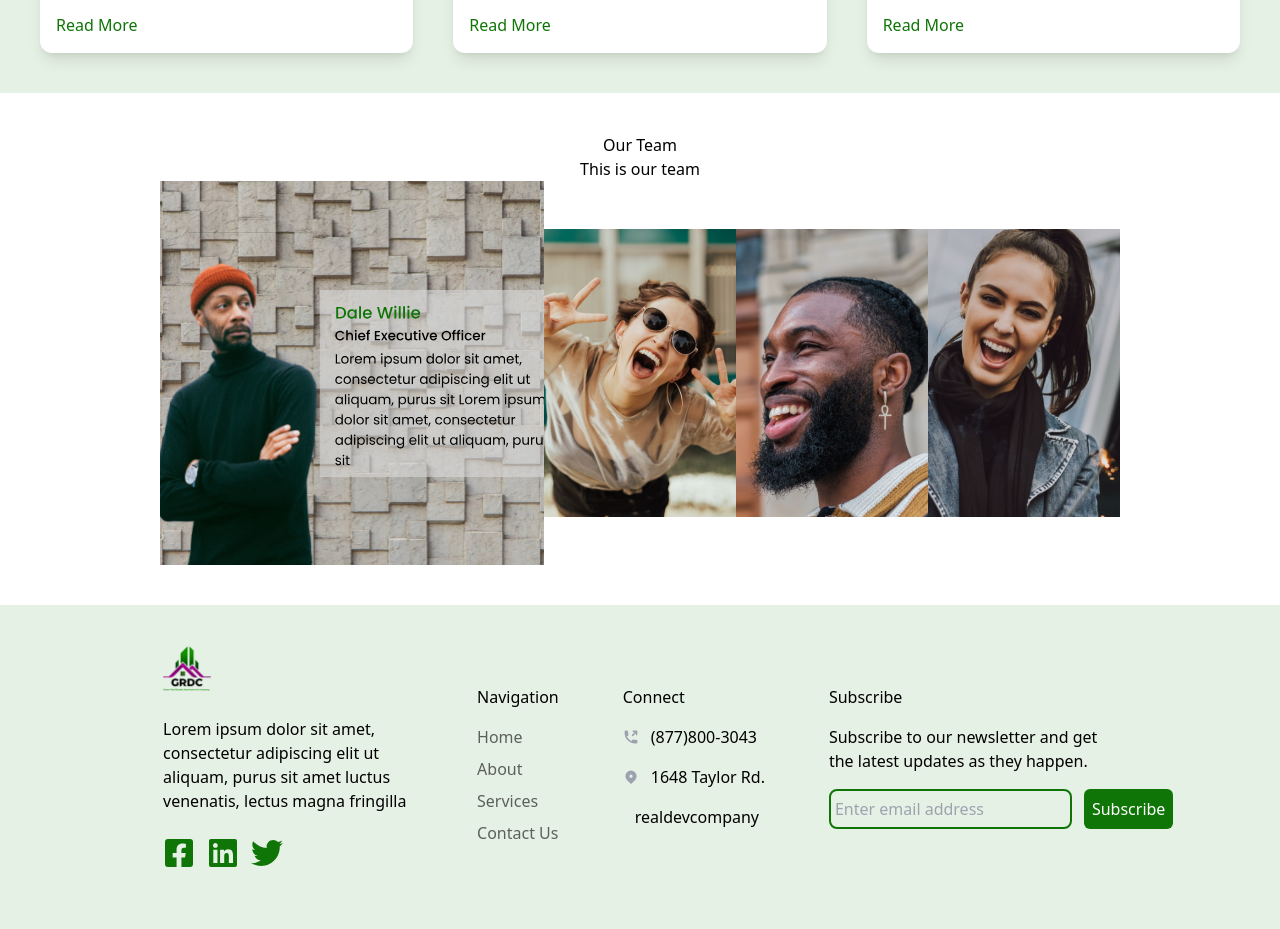
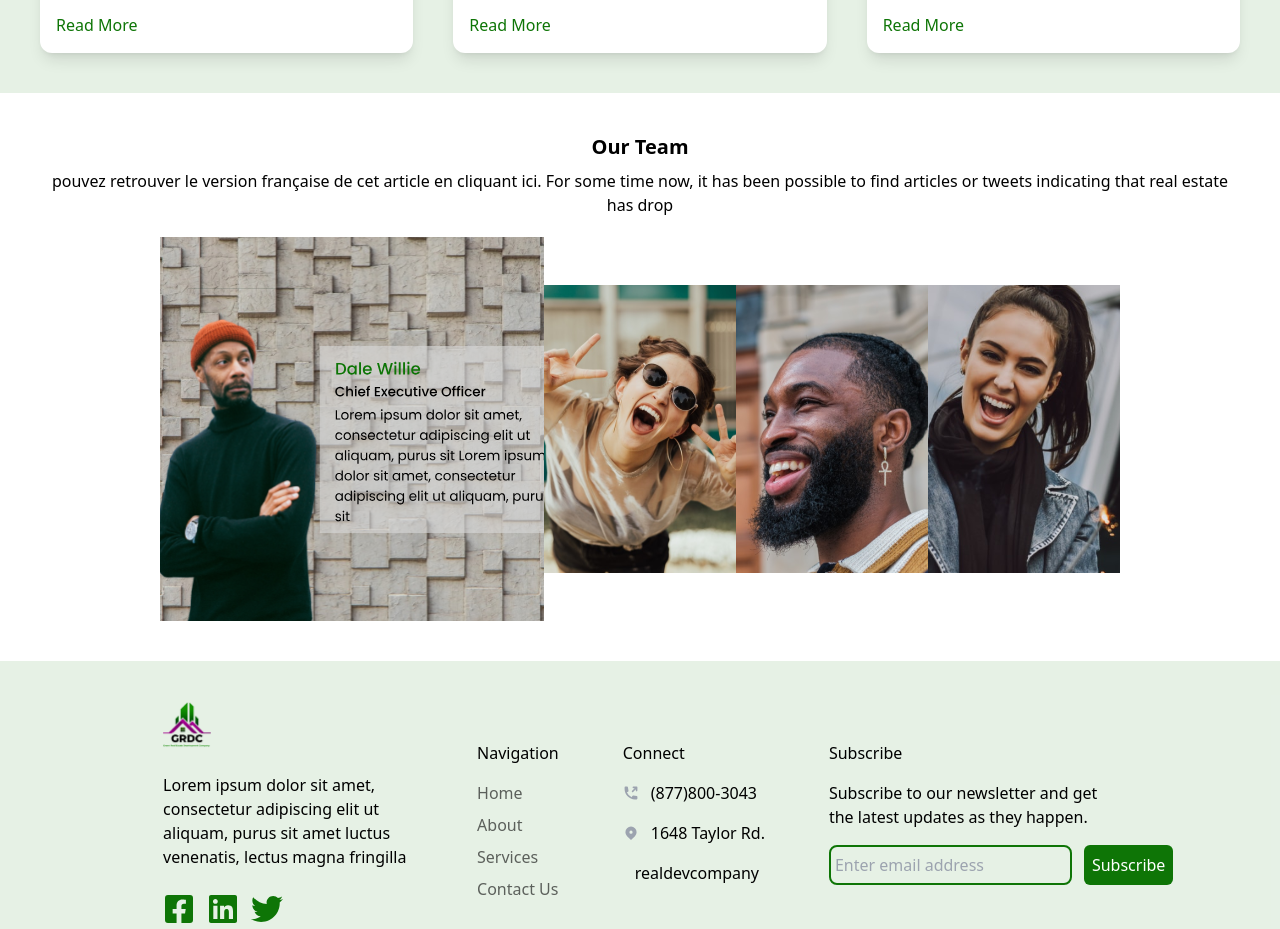
Before and after one commit to Mogakamo/GRDC-landing, a Next.js app: page / in a window 1280 px wide. Shown: the part 2100-3029 px from the top of the page. Built offline with nearby package versions, Linux system fonts and the light colour scheme.

Commit message:
Team section is complete

```diff
--- a/components/Team.jsx
+++ b/components/Team.jsx
@@ -4,8 +4,12 @@ import React from "react";
 const Team = () => {
   return (
     <div className="h-auto flex items-center p-10 flex-col">
-      <h1>Our Team</h1>
-      <p>This is our team</p>
+      <h1 className="text-xl font-semibold pb-2">Our Team</h1>
+      <p className="pb-5 text-center">
+        pouvez retrouver le version française de cet article en cliquant ici.
+        For some time now, it has been possible to find articles or tweets
+        indicating that real estate has drop
+      </p>
       <div className="flex items-center">
         <div className="relative h-96 w-96 ">
           <Image src="/ceo.svg" layout="fill" objectFit="cover" />
```
Lines whose indentation alone changed are shown as unchanged.
